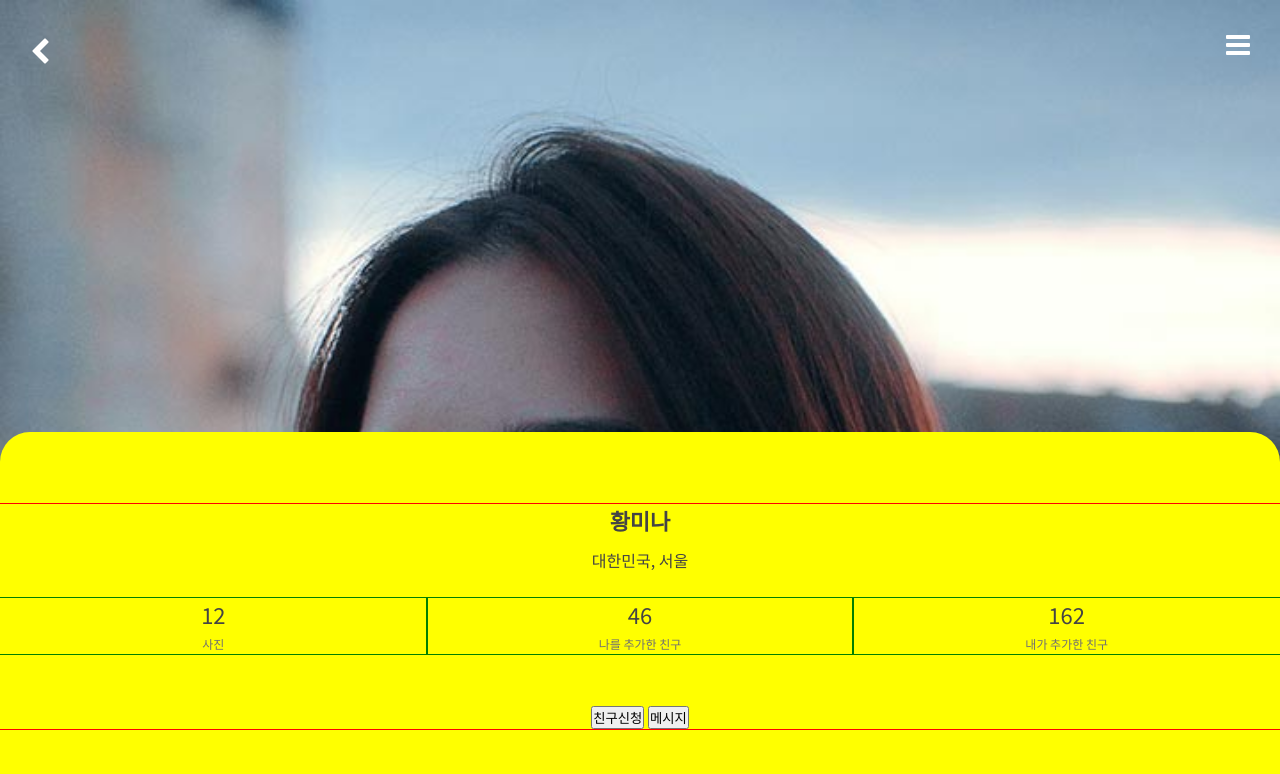
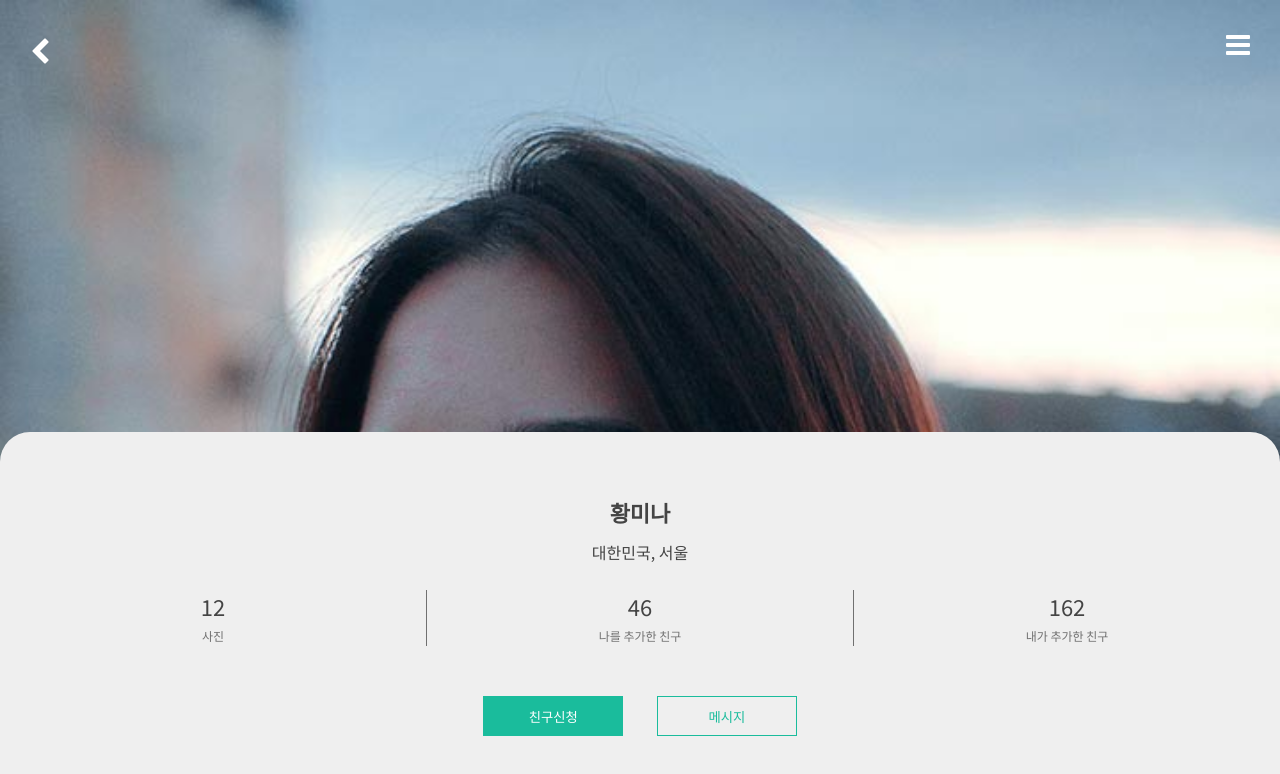
Before and after one commit to csslick/sns-card-ui, a plain HTML site: page index.html in a window 1280 px wide. Drawn offline with Linux system fonts and the light colour scheme.

Commit message:
버튼 스타일

```diff
--- a/style.css
+++ b/style.css
@@ -73,7 +73,7 @@ header > .toggle-btn {
   height: 46vh;
   width: 100vw;
   position: absolute;
-  background: #ff0;
+  background: #efefef;
   bottom: 0;
   left: 0;
   border-top-left-radius: 30px;
@@ -84,7 +84,7 @@ header > .toggle-btn {
   align-items: center;
 }
 .card > .info .container {
-  outline: 1px solid red;
+  /* outline: 1px solid red; */
   width: 100vw;
 }
 
@@ -101,9 +101,14 @@ header > .toggle-btn {
   margin-bottom: 50px;
 }
 .card > .info .count-info > li {
-  outline: 1px solid green;
+  /* outline: 1px solid green; */
   flex: 1;
+  border-right: 1px solid #707070;
 }
+.card > .info .count-info > li:last-child {
+  border-right: none;
+}
+
 .card > .info .count-info .count {
   font-size: 22px;
 }
@@ -111,3 +116,18 @@ header > .toggle-btn {
   font-size: 12px;
   color: #707070;
 }
+
+.btn {
+  width: 140px;
+  height: 40px;
+  border: 1px solid var(--main-color);
+}
+.follow-btn {
+  background: var(--main-color);
+  color: #fff;
+  margin-right: 15px;
+}
+.message-btn {
+  color: var(--main-color);
+  margin-left: 15px;
+}
```
